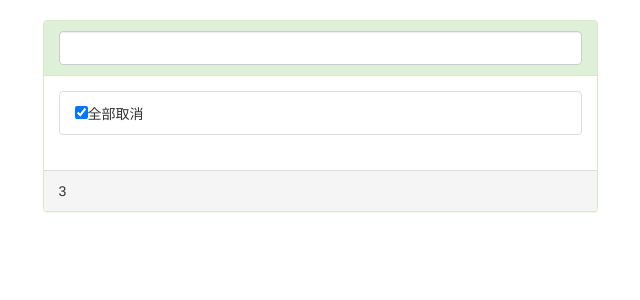
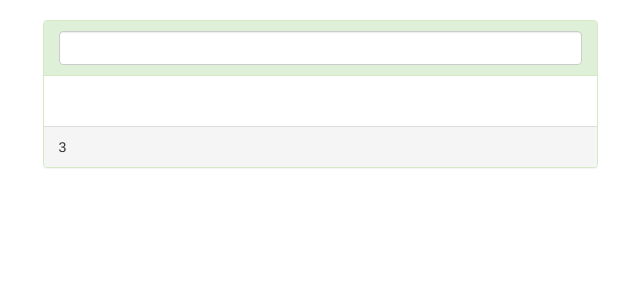
Before and after one commit to zhufengnodejs/201704todo, a React (Create React App) app: page / in a window 1280 px wide. Shown: the top 300 px of the page, without its empty margins (320-960 px from the left). Built offline with nearby package versions, Linux system fonts and the light colour scheme.

Commit message:
增加todo

```diff
--- a/src/components/TodoList.js
+++ b/src/components/TodoList.js
@@ -14,11 +14,17 @@ class TodoList extends Component {
      this.props.changeTodoCompleted(id);
   }
   render() {
+    let selectAll = <li className="list-group-item" key={-1}>
+      <input type="checkbox"
+             checked={this.props.activeCount == 0}                     onChange={(event)=>this.props.toggleAll(event.target.checked)}/>
+      {this.props.activeCount == 0?'全部取消':'全部选中'}
+    </li>;
     return (
       <ul className="list-group">
-        <li className="list-group-item" key={-1}>
-          <input type="checkbox" checked={this.props.activeCount == 0} onChange={(event)=>this.props.toggleAll(event.target.checked)}/>{this.props.activeCount == 0?'全部取消':'全部选中'}
-        </li>
+        {
+          this.props.list.length>0?selectAll:null
+        }
+
         {
           this.props.list.map((todo,index)=>(
             <li key={index} className="list-group-item">
```
